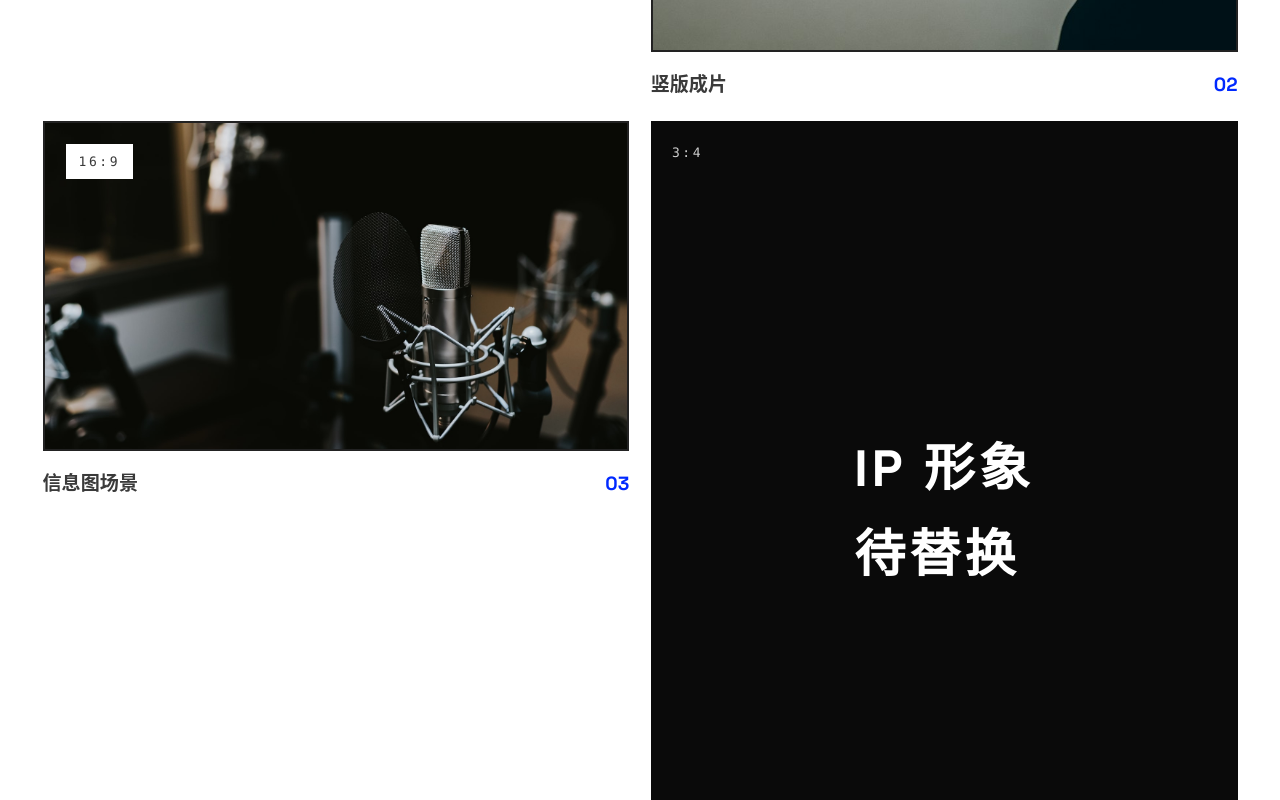
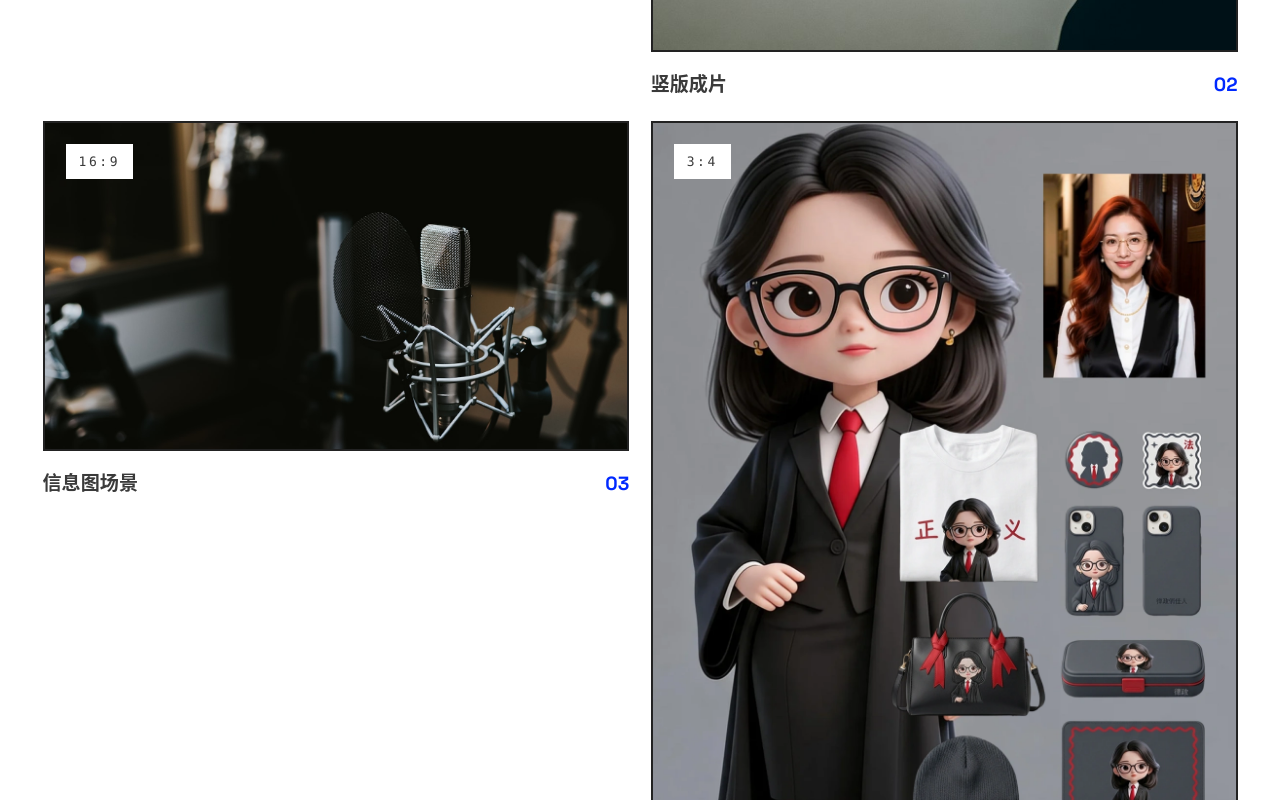
Before and after one commit to cheng0009/cheng0009.github.io, a React (Vite) app: page / in a window 1280 px wide. Shown: the part 7860-8660 px from the top of the page. Built offline with nearby package versions, Linux system fonts and the light colour scheme.

Commit message:
replace IP placeholder with local hero image (webp, 3:4 full display)

```diff
--- a/src/components/Results.tsx
+++ b/src/components/Results.tsx
@@ -25,7 +25,14 @@ const SLOTS = [
     alt: "录音室麦克风特写",
     aspect: "aspect-video",
   },
-  { ratio: "3:4", note: "IP 手绘场景", kind: "block" },
+  {
+    ratio: "3:4",
+    note: "IP 手绘场景",
+    kind: "img",
+    src: "./images/result-ip.webp",
+    alt: "IP 形象「小黑」手绘角色",
+    aspect: "aspect-[3/4]",
+  },
 ] as const;
 
 export default function Results() {
@@ -59,8 +66,7 @@ export default function Results() {
         {SLOTS.map((s, i) => (
           <Reveal key={s.note} delay={(i % 2) * 0.1}>
             <figure className="group">
-              {/* 已接入 Unsplash 免费摄影图（Unsplash License）；IP 场景仍为占位 */}
-              {s.kind === "img" ? (
+              {/* 已接入 Unsplash 免费摄影图 + 自有 IP 形象（Unsplash License / 自有素材） */}
               <div className={`hairline relative overflow-hidden border-2 bg-white dark:bg-stone-950 ${s.aspect}`}>
                 <img
                   src={s.src}
@@ -72,18 +78,6 @@ export default function Results() {
                   {s.ratio}
                 </span>
               </div>
-              ) : (
-                <div className="relative flex aspect-[3/4] items-center justify-center bg-ink dark:bg-ink">
-                  <span className="absolute left-5 top-5 font-mono text-[13px] font-medium tracking-[0.2em] text-white/80">
-                    {s.ratio}
-                  </span>
-                  <span className="font-display text-[1.8rem] font-semibold tracking-[0.08em] text-white md:text-[3rem]">
-                    IP 形象
-                    <br />
-                    待替换
-                  </span>
-                </div>
-              )}
               <figcaption className="mt-4 flex items-baseline justify-between">
                 <span className="text-lg font-semibold">{s.note}</span>
                 <span className="font-display text-lg font-semibold text-blue">
```
Also changed, not shown: public/images/result-ip.webp (added). Lines whose indentation alone changed are shown as unchanged.
